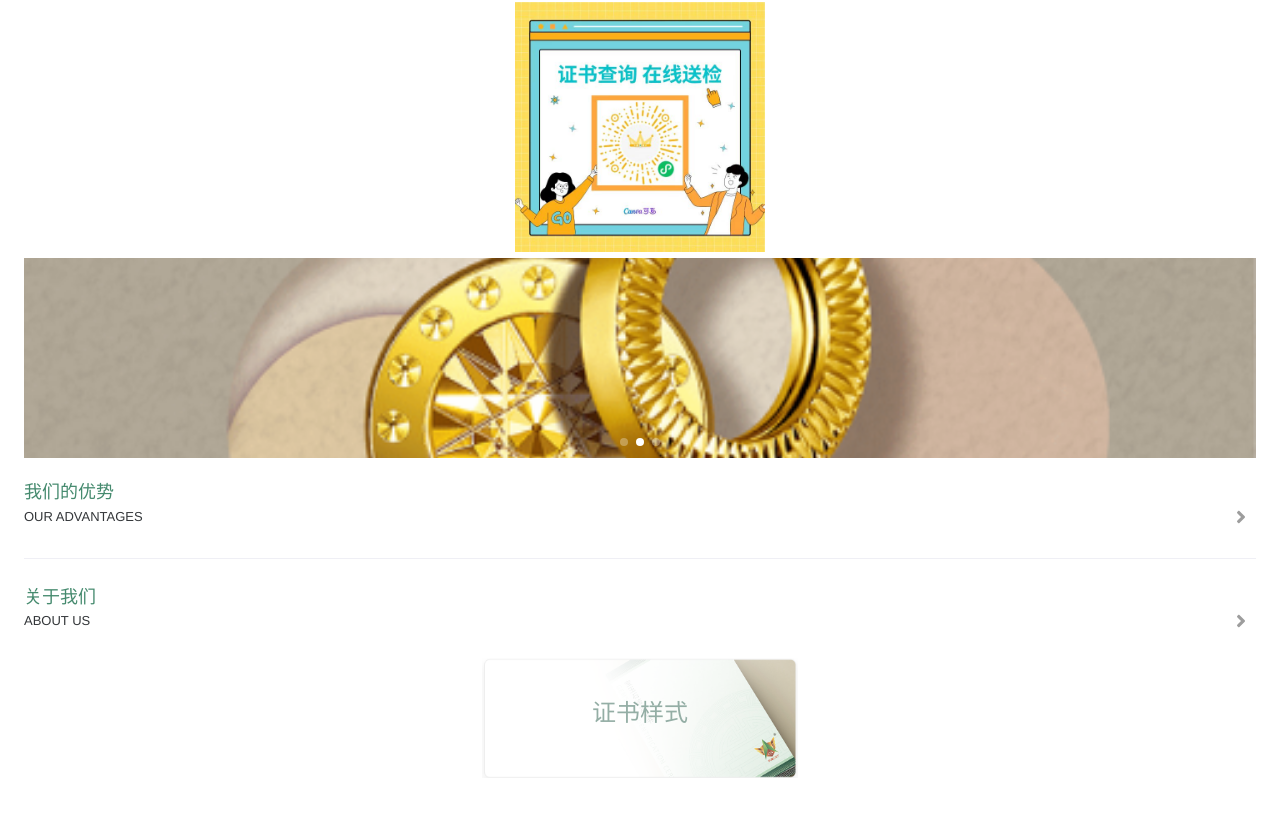
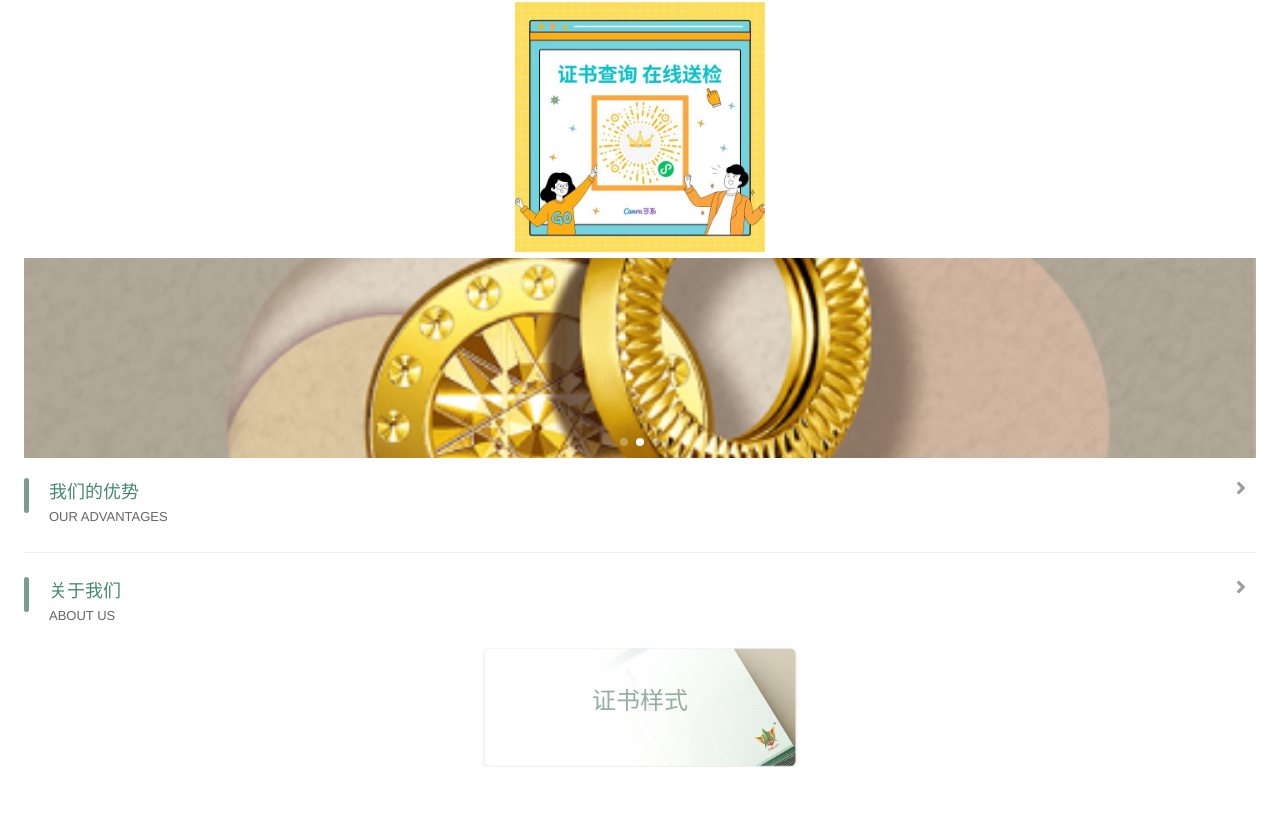
Before and after one commit to lstrcat/cqtMobile, a Vue app: page /#/brief in a window 1280 px wide. Shown: the part 602-1418 px from the top of the page. Built offline with nearby package versions, Linux system fonts and the light colour scheme.

Commit message:
重做了div 我们的优势 关于我们

```diff
--- a/src/components/HelloWorld.vue
+++ b/src/components/HelloWorld.vue
@@ -263,45 +263,39 @@ const queryNumber = () => {
     >
   </n-carousel>
 
-
-  <div style="margin-top:20px;">
   <router-link style="text-decoration:none;" to='/page1'>
-      <n-card :bordered="false" content-style="padding: 0;" header-style="padding: 0;">
-      <n-layout>
-        <n-layout-header>我们的优势</n-layout-header>
-        <n-layout has-sider>
-          <n-layout-sider >
-            OUR ADVANTAGES
-          </n-layout-sider>
-          <n-layout-content >
+  <div class="fier">
+    <div class="leftitem">
+      <div class="leftbar"></div>
+      <div class="lefttext">
+        <div style="color: #458a6e;">我们的优势</div>
+        <div style="color: #666666; font-size:small;">OUR ADVANTAGES</div>
+      </div>
+    </div>
+    <div class="rightarrow">
       <n-icon size="20" :depth="3">
         <svg xmlns="http://www.w3.org/2000/svg" xmlns:xlink="http://www.w3.org/1999/xlink" viewBox="0 0 512 512"><path d="M224.3 273l-136 136c-9.4 9.4-24.6 9.4-33.9 0l-22.6-22.6c-9.4-9.4-9.4-24.6 0-33.9l96.4-96.4l-96.4-96.4c-9.4-9.4-9.4-24.6 0-33.9L54.3 103c9.4-9.4 24.6-9.4 33.9 0l136 136c9.5 9.4 9.5 24.6.1 34z" fill="currentColor"></path></svg>
       </n-icon>
-          </n-layout-content>
-        </n-layout>
-      </n-layout>
-      </n-card>
+    </div>
+  </div>
   </router-link>
   <n-divider />
-    <router-link style="text-decoration:none;" to='/page2'>
-      <n-card :bordered="false" content-style="padding: 0;" header-style="padding: 0;">
-      <n-layout>
-        <n-layout-header>关于我们</n-layout-header>
-        <n-layout has-sider>
-          <n-layout-sider >
-            ABOUT US
-          </n-layout-sider>
-          <n-layout-content >
+  <router-link style="text-decoration:none;" to='/page1'>
+  <div class="fier">
+    <div class="leftitem">
+      <div class="leftbar"></div>
+      <div class="lefttext">
+        <div style="color: #458a6e;">关于我们</div>
+        <div style="color: #666666;font-size:small;">ABOUT US</div>
+      </div>
+    </div>
+    <div class="rightarrow">
       <n-icon size="20" :depth="3">
         <svg xmlns="http://www.w3.org/2000/svg" xmlns:xlink="http://www.w3.org/1999/xlink" viewBox="0 0 512 512"><path d="M224.3 273l-136 136c-9.4 9.4-24.6 9.4-33.9 0l-22.6-22.6c-9.4-9.4-9.4-24.6 0-33.9l96.4-96.4l-96.4-96.4c-9.4-9.4-9.4-24.6 0-33.9L54.3 103c9.4-9.4 24.6-9.4 33.9 0l136 136c9.5 9.4 9.5 24.6.1 34z" fill="currentColor"></path></svg>
       </n-icon>
-          </n-layout-content>
-        </n-layout>
-      </n-layout>
-      </n-card>
+    </div>
+  </div>
   </router-link>
-  </div>
-
 
   <div class="card" @click="showModalImgs = true">
       <div class="card-label">证书样式</div>
@@ -318,6 +312,29 @@ const queryNumber = () => {
 a {
   color: #458a6e;
 }
+
+.fier{
+  margin-top: 20px;
+  display: flex;
+  justify-content: space-between;
+  font-size: large;
+}
+.leftbar{
+  width: 5px;
+  height: 70%;
+  background-color: #7d9c91;
+  border-radius: 5px;
+}
+.lefttext{
+  margin-left: 20px;
+}
+.leftitem{
+  display: flex;
+  text-align: left;
+
+
+}
+
 .n-layout-header{
   text-align: left;
   font-size: large;
```
Lines whose indentation alone changed are shown as unchanged.
